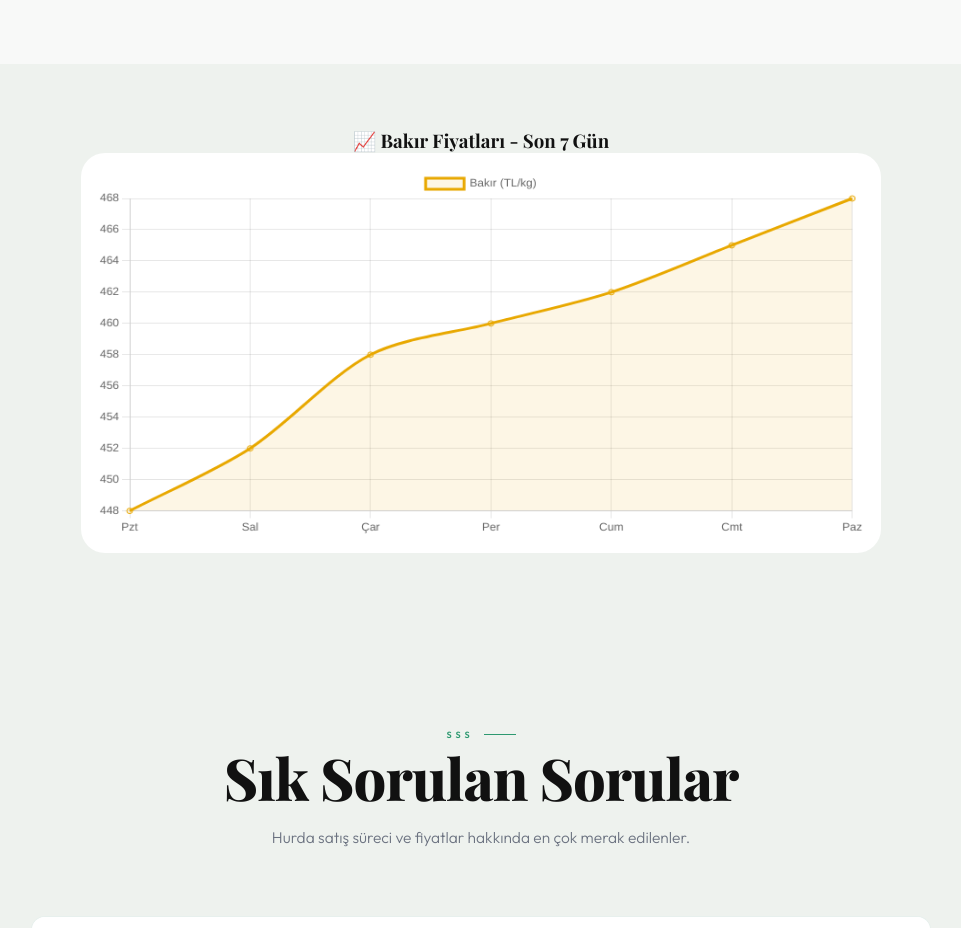
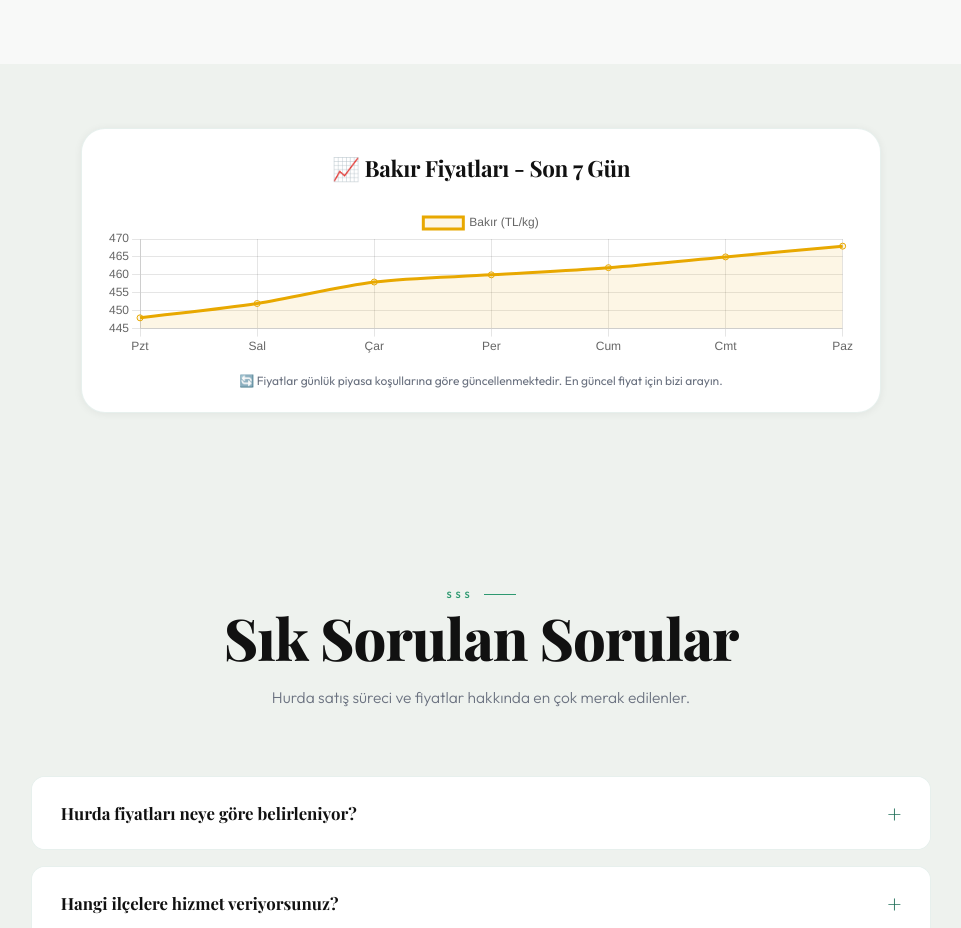
Before and after one commit to Hakikatperest/izmirhurdacim, a plain HTML site: page index.html in a window 1280 px wide. Shown: the part 10700-11628 px from the top of the page, without its empty margins (159-1120 px from the left). Drawn offline with nearby package versions, Linux system fonts and the light colour scheme; a web font is replaced by a local one.

Commit message:
Update index.html

```diff
--- a/index.html
+++ b/index.html
@@ -437,6 +437,37 @@
       transition: transform .2s;
     }
     .fiyat-cta a:hover { transform: translateY(-2px); }
+    /* ── GRAFİK BÖLÜMÜ DÜZENLEMESİ ── */
+.chart-container {
+    max-width: 800px;
+    margin: 0 auto;
+    background: white;
+    border-radius: 24px;
+    padding: 1.5rem;
+    box-shadow: var(--shadow-sm);
+    border: 1px solid var(--border);
+}
+
+.chart-container h3 {
+    text-align: center;
+    font-family: var(--font-head);
+    font-size: 1.4rem;
+    font-weight: 700;
+    color: var(--dark);
+    margin-bottom: 1.5rem;
+    letter-spacing: -0.3px;
+}
+
+@media (max-width: 768px) {
+    .chart-container {
+        padding: 1rem;
+        margin: 0 1rem;
+    }
+    .chart-container h3 {
+        font-size: 1.2rem;
+        margin-bottom: 1rem;
+    }
+}
 
     /* ── POPÜLER ARAMALAR ── */
     .aramalar-section { background: var(--bg-2); padding: 5rem 2rem; }
@@ -1647,9 +1678,12 @@
 </section>
   <script src="https://cdn.jsdelivr.net/npm/chart.js@4.4.0/dist/chart.umd.min.js"></script>
 <section style="background: #EEF2EE; padding: 4rem 2rem;">
-  <div style="max-width:800px; margin:0 auto;">
-    <h3 style="text-align:center; font-family:'Playfair Display';">📈 Bakır Fiyatları - Son 7 Gün</h3>
-    <canvas id="fiyatChart" style="background:white; border-radius:24px; padding:1rem;"></canvas>
+  <div class="chart-container reveal">
+    <h3>📈 Bakır Fiyatları - Son 7 Gün</h3>
+    <canvas id="fiyatChart" style="width: 100%; height: auto; max-height: 300px;"></canvas>
+    <p style="text-align: center; font-size: 0.75rem; color: var(--gray); margin-top: 1rem;">
+      🔄 Fiyatlar günlük piyasa koşullarına göre güncellenmektedir. En güncel fiyat için bizi arayın.
+    </p>
   </div>
 </section>
 <script>
```
